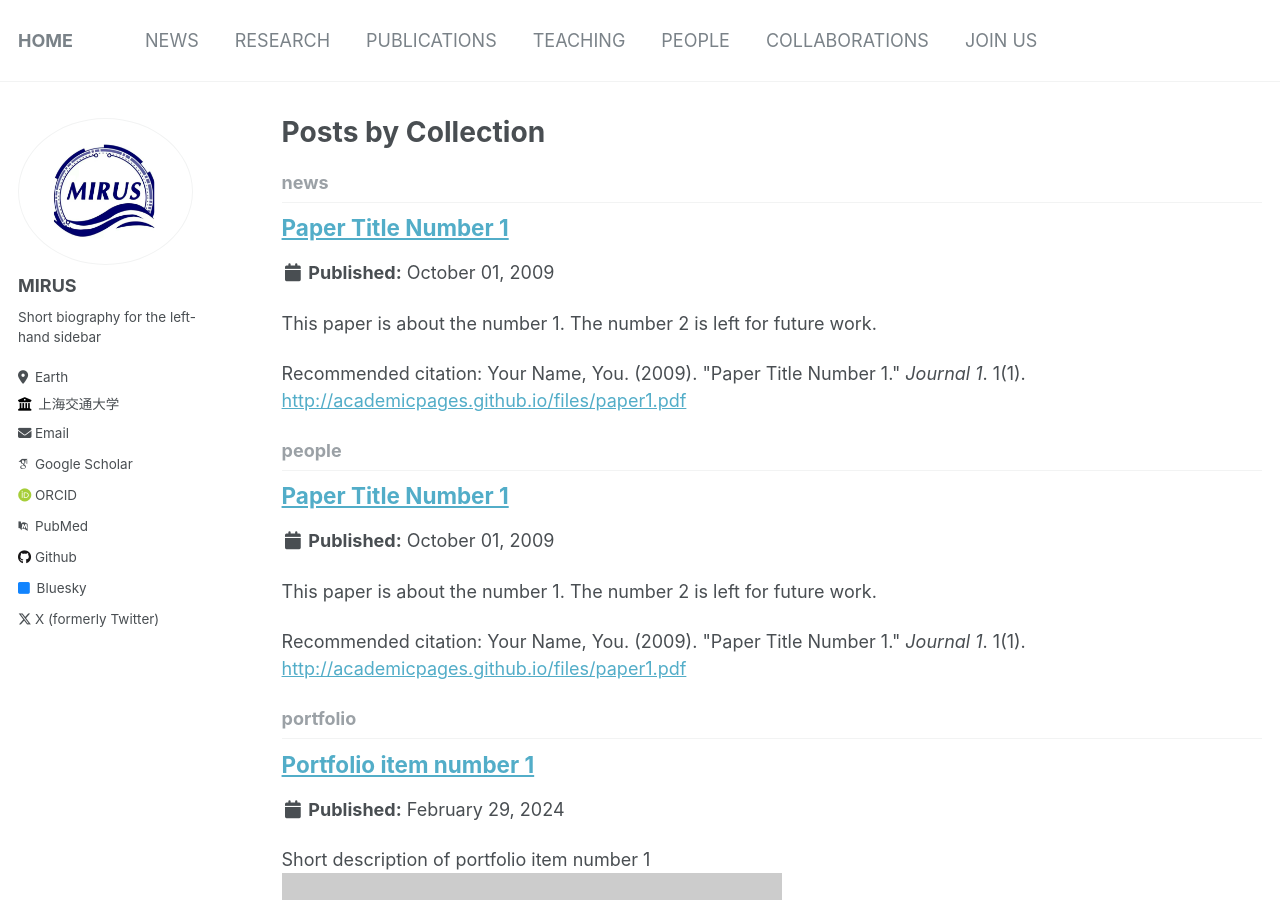
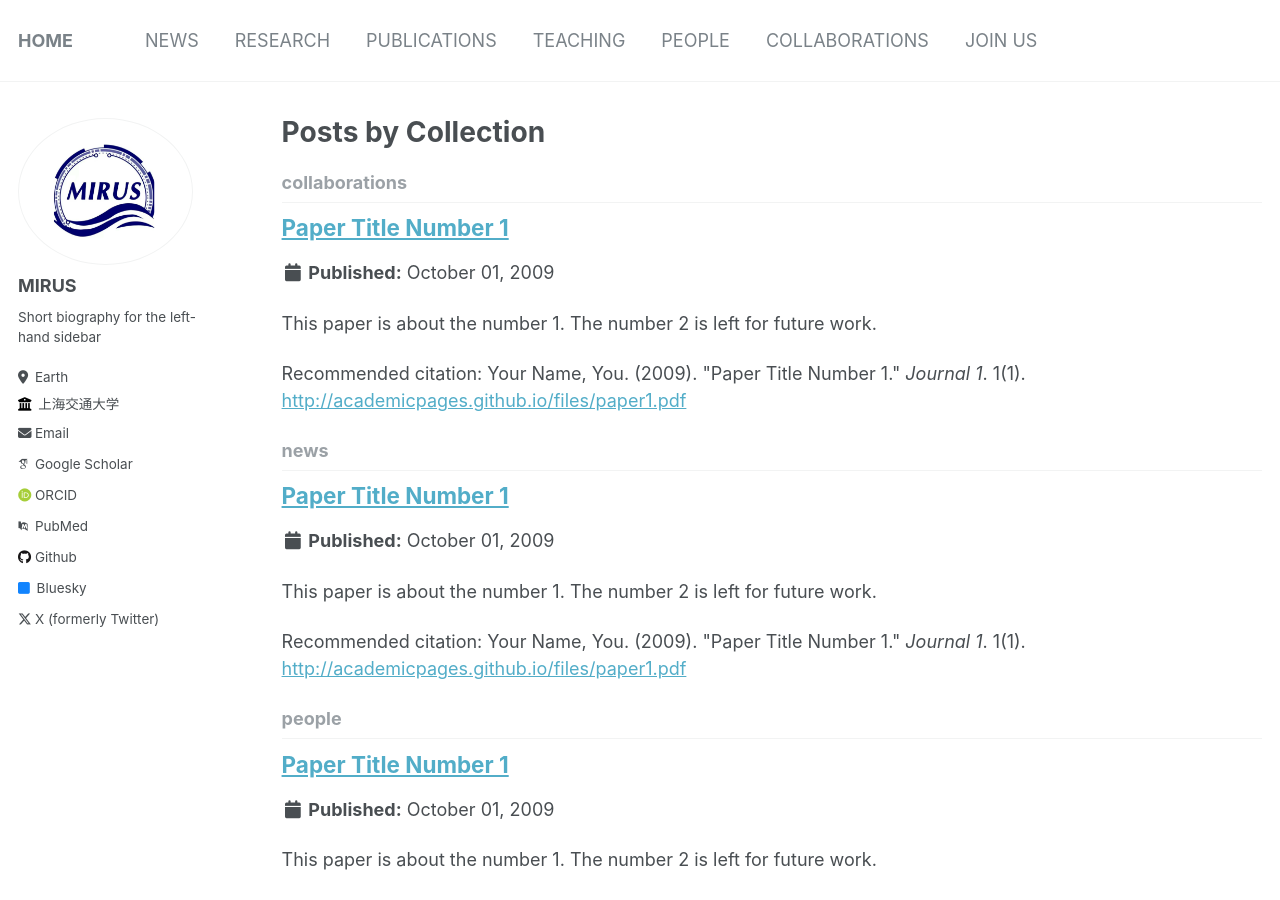
Before and after one commit to SJTU-MIRUS/MIRUS.github.io, a Jekyll site: the page built from _pages/collection-archive.html, in a window 1280 px wide and 900 px high. Built offline with Jekyll 4.4.1, drawn with Linux system fonts in a browser that asks for light colours; some web fonts are replaced; part of the change alters nothing that is shown.

Commit message:
Update _config.yml

```diff
--- a/_config.yml
+++ b/_config.yml
@@ -207,6 +207,9 @@ collections:
   people:
     output: true
     permalink: /:collection/:path/
+  collaborations:
+    output: true
+    permalink: /:collection/:path/
   teaching:
     output: true
     permalink: /:collection/:path/
@@ -272,6 +275,15 @@ defaults:
   - scope:
       path: ""
       type: people
+    values:
+      layout: single
+      author_profile: true
+      share: true
+      comments: true
+  # _collaborations
+  - scope:
+      path: ""
+      type: collaborations
     values:
       layout: single
       author_profile: true
```
